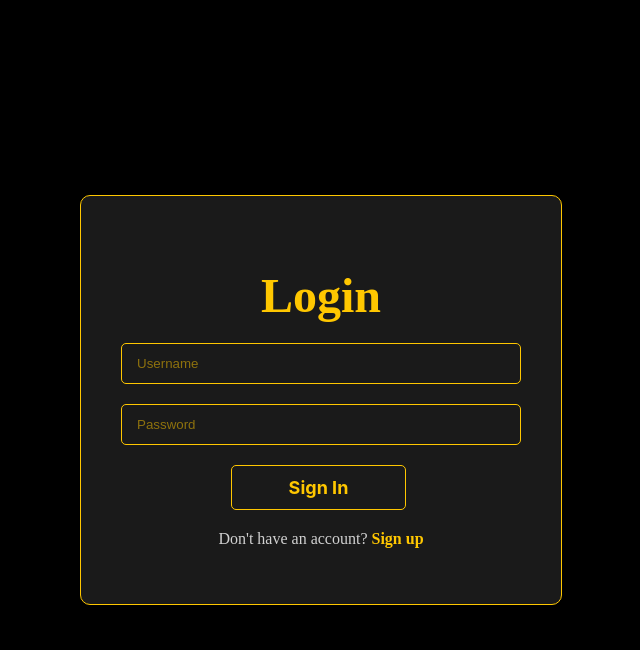
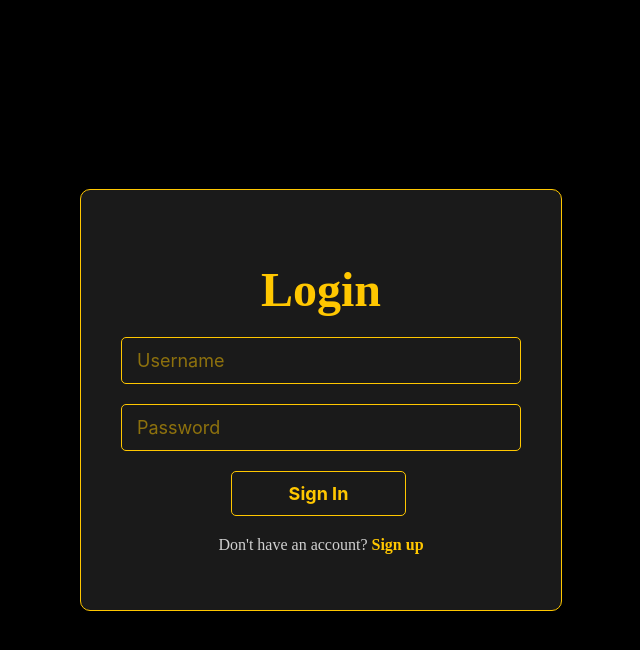
Before and after one commit to ArthDaryll/shared-notes, a Flask app: page /login in a window 1280 px wide. Shown: the top 650 px of the page, without its empty margins (319-959 px from the left). Run offline with Flask 3, Linux system fonts and the light colour scheme.

Commit message:
login css

```diff
--- a/templates/login.html
+++ b/templates/login.html
@@ -38,6 +38,9 @@
         gap: 20px;
     }
     .auth-form input{
+        color: #FFC700;
+        font-size: 18px;
+        font-family: 'Inter', sans-serif;
         background: transparent;
         border: 1px solid #FFC700;
         border-radius: 5px;
```
